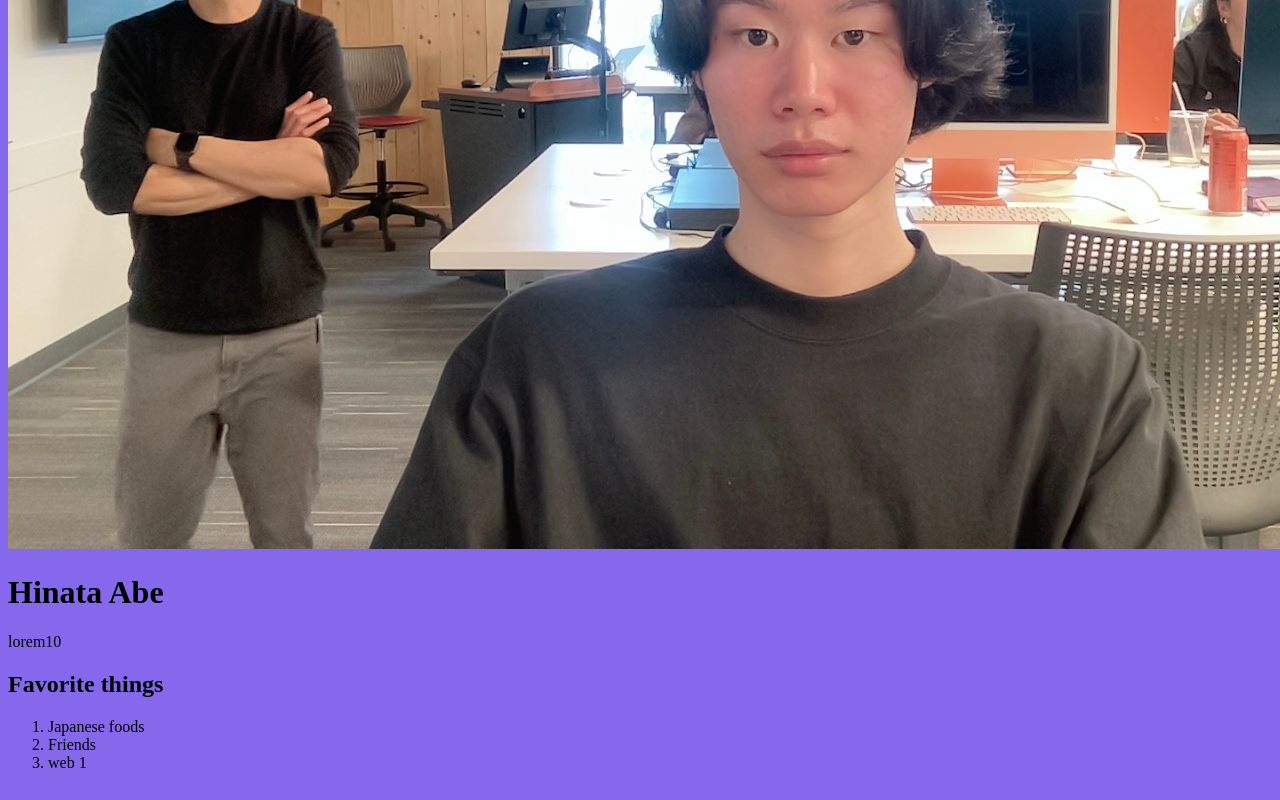
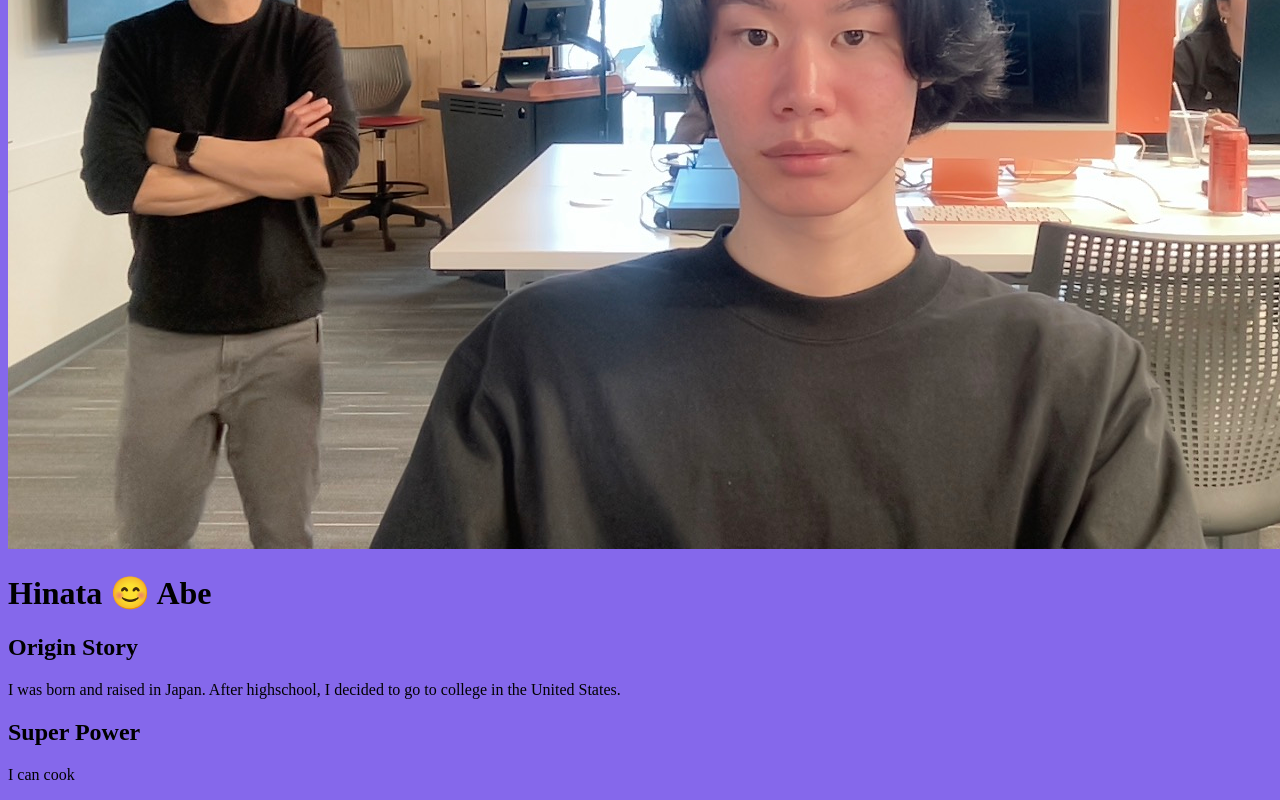
Before and after one commit to HINATAABE3/-HINATAABE3.github.io, a plain HTML site: page index.html in a window 1280 px wide. Shown: the part 419-1219 px from the top of the page. Drawn offline with Linux system fonts and the light colour scheme.

Commit message:
new content
Origin
Super power
Favorite emoji

```diff
--- a/index.html
+++ b/index.html
@@ -21,16 +21,14 @@
 <img src="me.jpg" alt="">
 
 
-    <h1>Hinata Abe</h1>
+    <h1>Hinata &#128522; Abe</h1>
 
-    <p>lorem10  </p>
+    <h2>Origin Story</h2>
+    <p>I was born and raised in Japan. After highschool, I decided to go to college in the United States. </p>
 
-    <h2>Favorite things</h2>
-    <ol>
-        <li>Japanese foods</li>
-        <li>Friends</li>
-        <li>web 1</li>
-    </ol>
+    <h2>Super Power</h2>
+    <p>I can cook</p>
+
 
 </body>
 </html>
```
